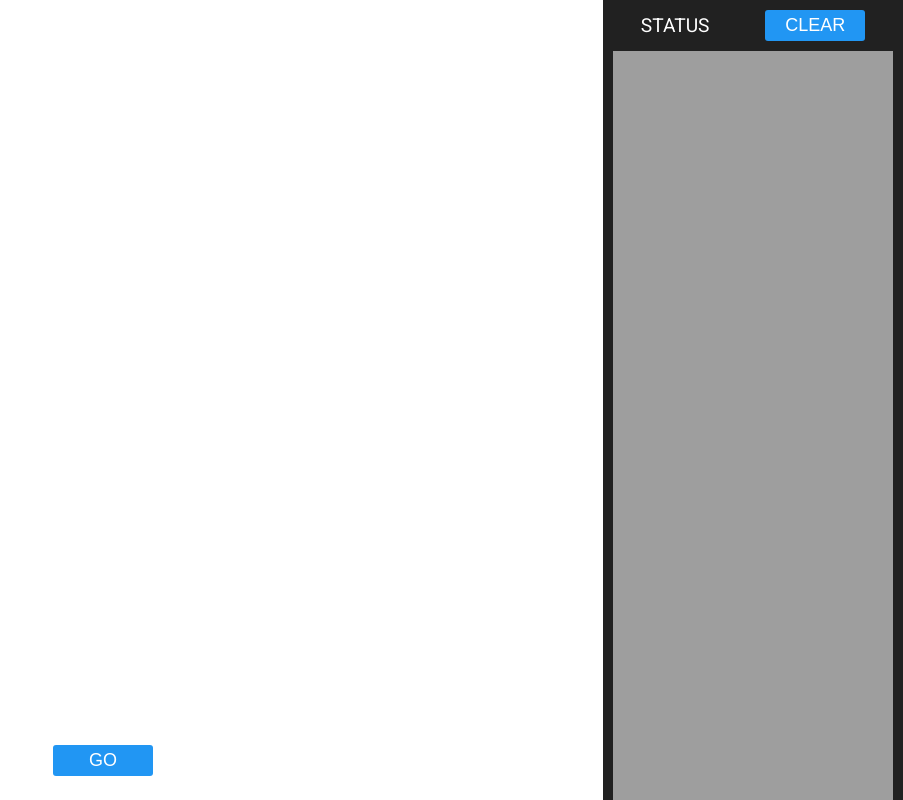
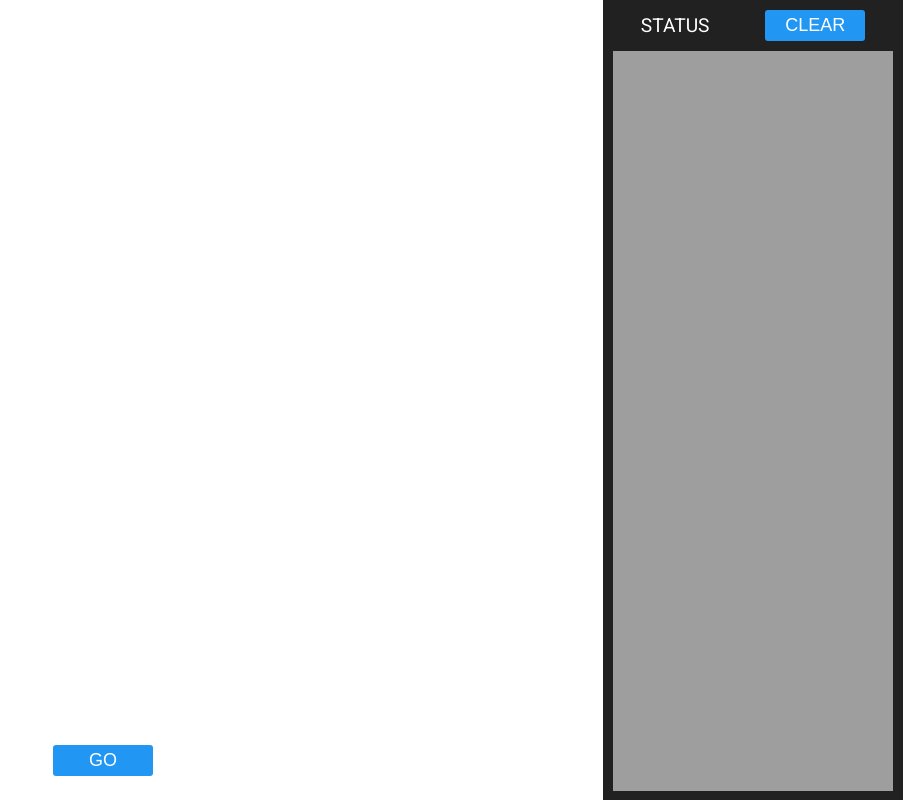
Before and after one commit to name-one/ang4Test, an Angular app: page / in a window 1280 px wide. Shown: the whole page, without its empty margins (377-1280 px from the left). Built offline with nearby package versions, Linux system fonts and the light colour scheme.

Commit message:
change reflector

```diff
--- a/src/app/status-reflector/status-reflector.component.scss
+++ b/src/app/status-reflector/status-reflector.component.scss
@@ -24,7 +24,7 @@
     margin: 0;
   }
   &__body{
-    height: calc(100vh - (30px + 1.2rem));
+    height: calc(100vh - 60px);
     background-color: #9E9E9E;
     padding: 10px;
     overflow-y: auto;
```
